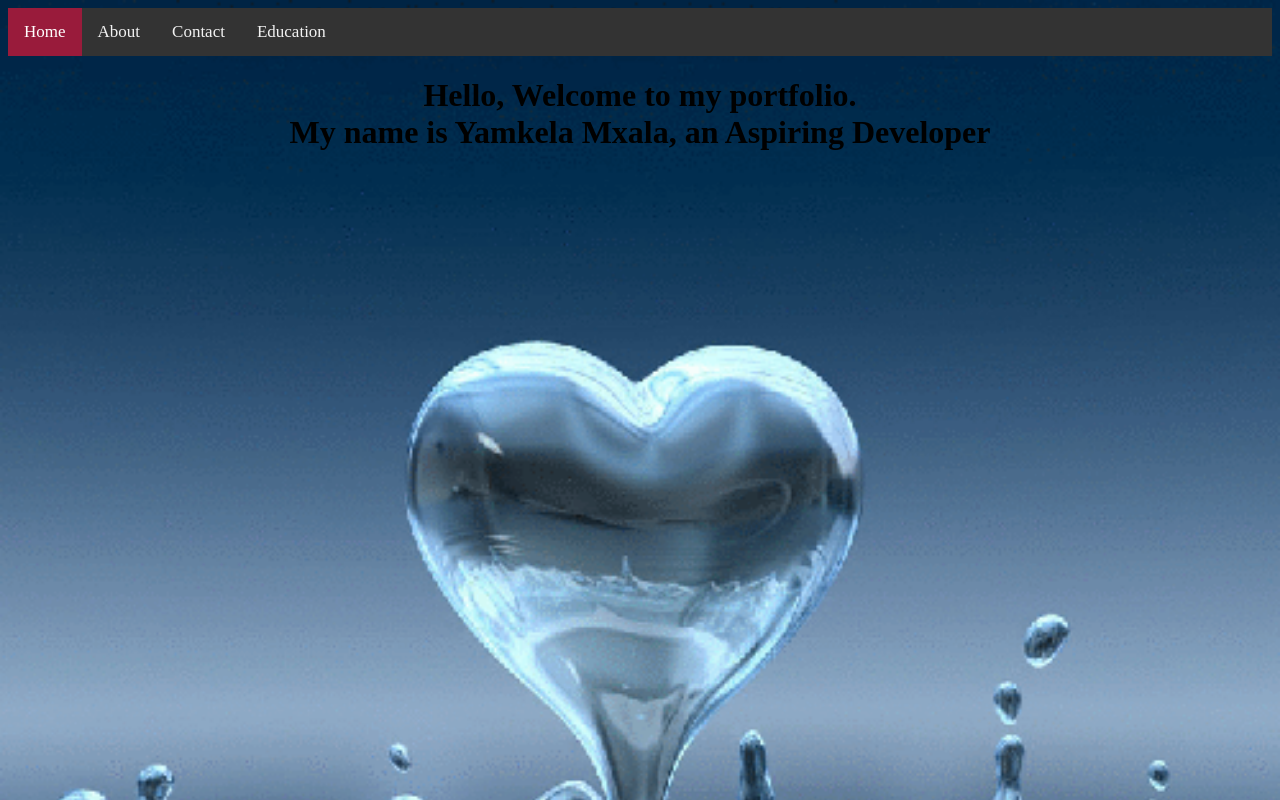
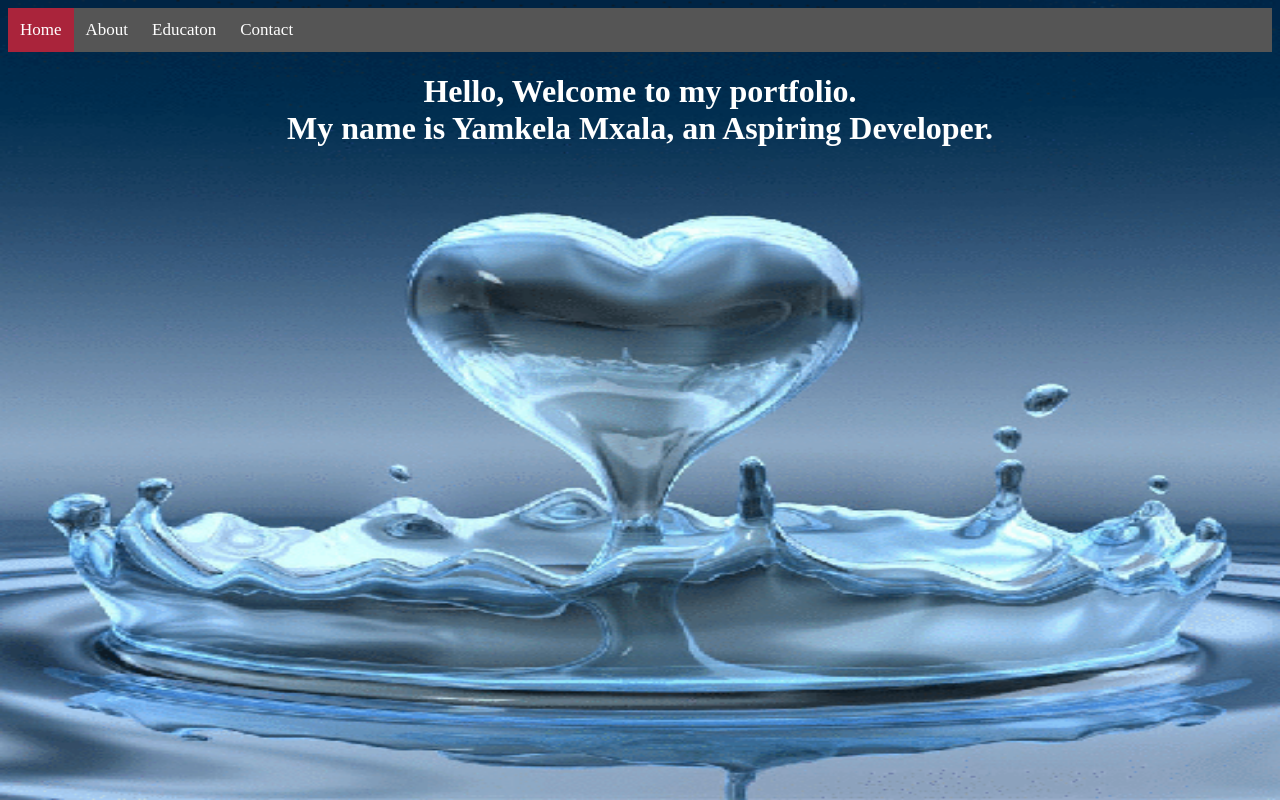
Before and after one commit to yamkella/portfolio, a plain HTML site: page Index.html in a window 1280 px wide. Drawn offline with Linux system fonts and the light colour scheme.

Commit message:
version1

```diff
--- a/Index.html
+++ b/Index.html
@@ -7,54 +7,64 @@
     <meta name="viewport" content="width=device-width, initial-scale=1.0">
     <title>Yamkela Mxala's Portfolio</title>
     <style>
-        .topnav {
-    background-color: #333;
-    overflow: hidden;
+        /* Style the navigation bar */
+.navbar {
+  width: 100%;
+  background-color: #555;
+  overflow: auto;
 }
 
-  /* Style the links inside the navigation bar */
-  .topnav a {
+/* Navbar links */
+.navbar a {
   float: left;
-    color: #f2f2f2;
   text-align: center;
-    padding: 14px 16px;
+  padding: 12px;
+  color: white;
   text-decoration: none;
   font-size: 17px;
 }
 
-  /* Change the color of links on hover */
-  .topnav a:hover {
-    background-color: #ddd;
-    color: rgb(145, 55, 55);
+/* Navbar links on mouse-over */
+.navbar a:hover {
+  background-color: rgb(153, 153, 153);
 }
 
-  /* Add a color to the active/current link */
-  .topnav a.active {
-    background-color: #991b3b;
-    color: white;
+/* Current/active navbar link */
+.active {
+  background-color: #aa243b;
+}
+
+/* Add responsiveness - will automatically display the navbar vertically instead of horizontally on screens less than 500 pixels */
+@media screen and (max-width: 500px) {
+  .navbar a {
+    float: none;
+    display: block;
+  }
 }
   h1{
 text-align: center;
+color: white;
   }
   body {
   background-image: url('Water-Heart.gif');
   background-repeat: no-repeat;
   background-attachment: fixed;
-  background-size: cover;
+  background-size: 100% 100%;
 }
 
     </style>
 
 </head>
 <body style="background-image: url('Water-Heart.gif')">
-  <div class="topnav">
-    <a class="active" href="#Home">Home</a>
-    <a href="#about">About</a>
-    <a href="#Contact">Contact</a>
-    <a href="#Education">Education</a>
+  <div class="navbar">
+    <a class="active" href="#"><i class="fa fa-fw fa-home"></i> Home</a>
+    <a href="#"><i class="fa fa-fw fa-search"></i> About</a>
+    <a href="#"><i class="fa fa-fw fa-user"></i> Educaton</a>
+    <a href="#"><i class="fa fa-fw fa-envelope"></i> Contact</a>
+
   </div>
   <p><h1>Hello, Welcome to my portfolio. <br/>
-    My name is Yamkela Mxala, an Aspiring Developer</h1></p><br/>
+    My name is Yamkela Mxala, an Aspiring Developer.</h1></p><br/>
 
 </body>
 </html>
```
Also changed, not shown: About.html (+12 -4 lines). Lines whose indentation alone changed are shown as unchanged.
